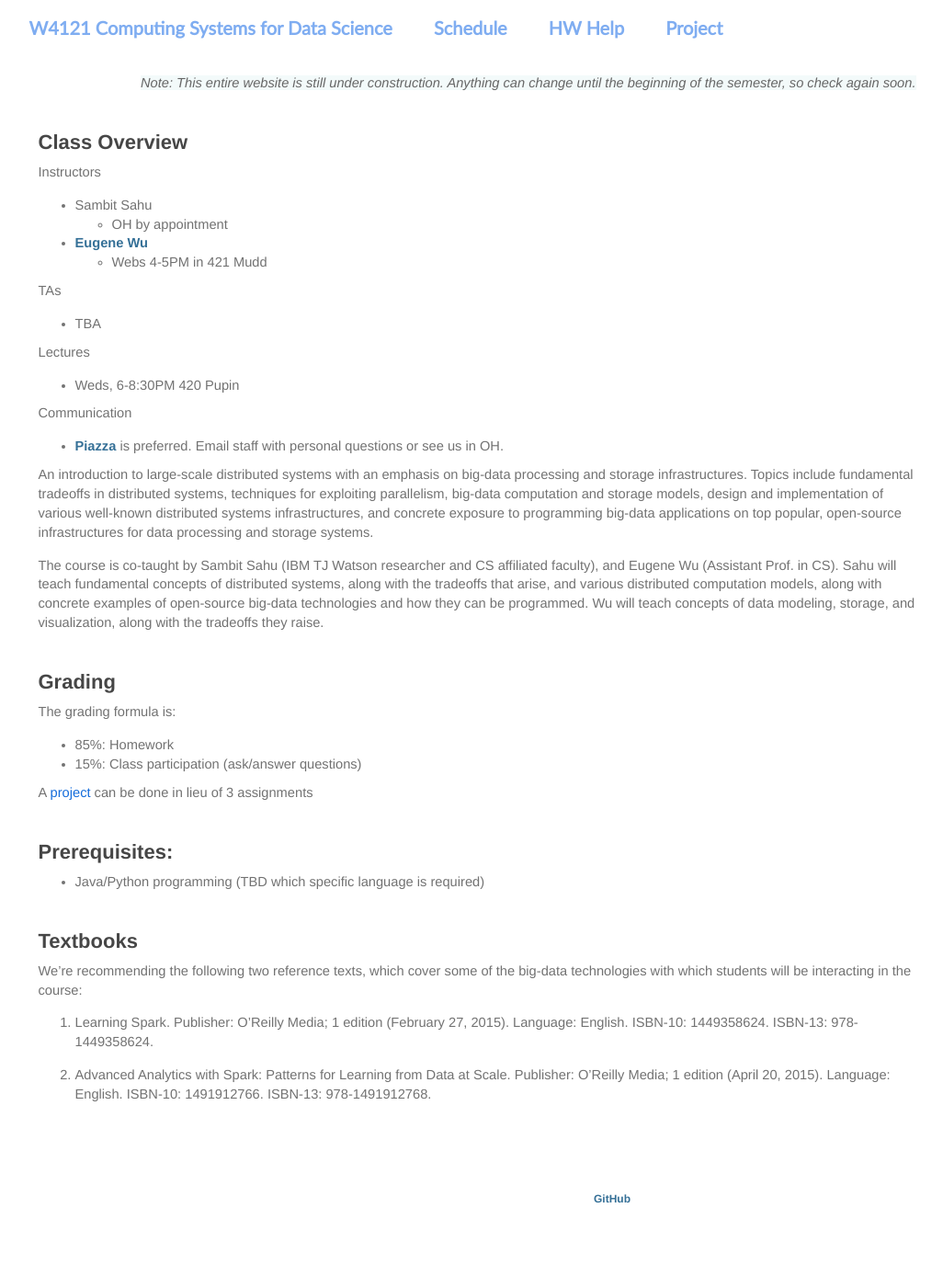
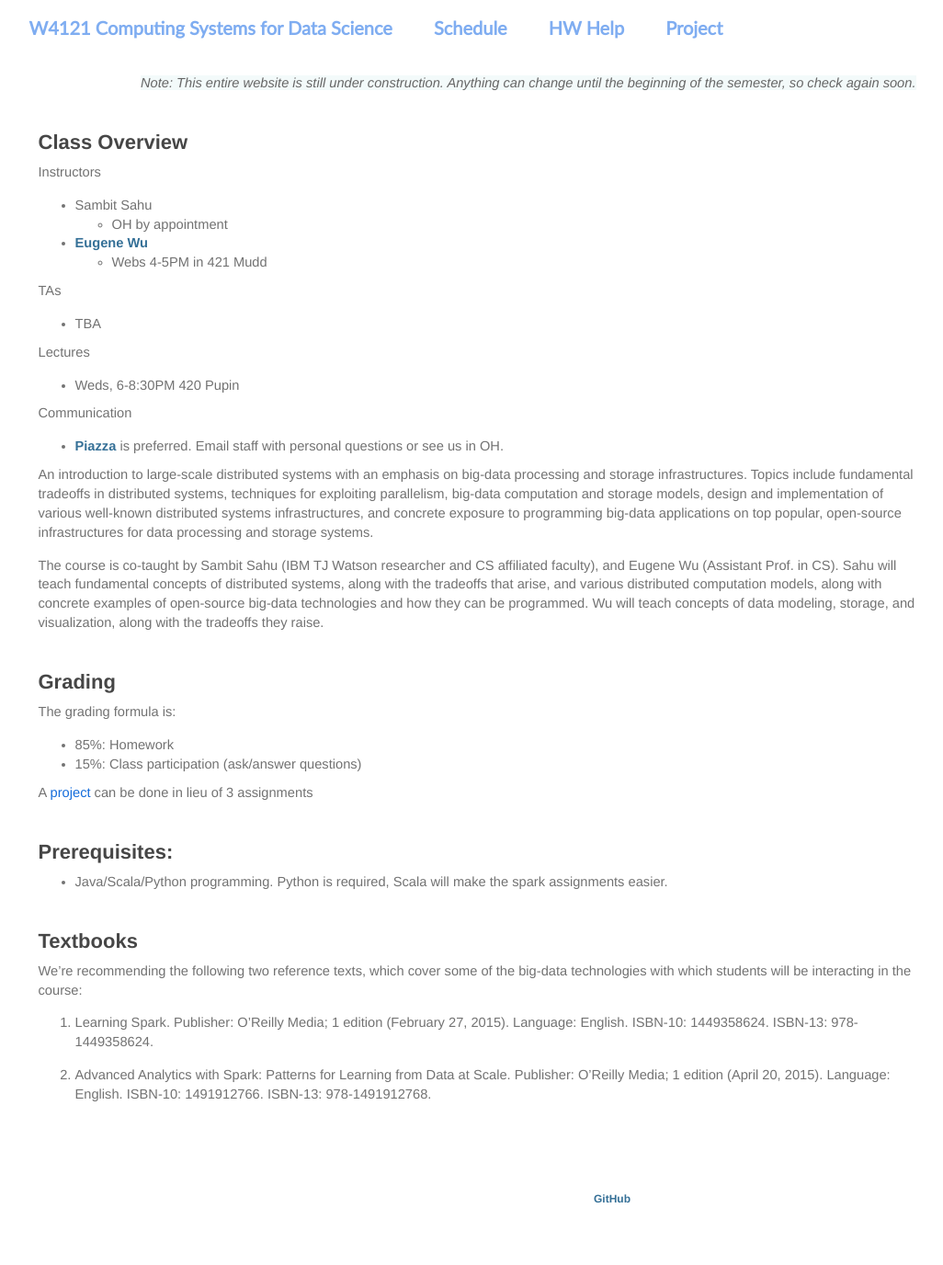
Before and after one commit to KnightMollo/w4121.github.io, a Jekyll site: the page built from index.md, in a window 1280 px wide. Shown: the whole page at 92% size, without its empty margins (121-1147 px from the left). Built offline with Jekyll 4.4.1, drawn with Linux system fonts in a browser that asks for light colours.

Commit message:
updated website

```diff
--- a/index.md
+++ b/index.md
@@ -49,7 +49,7 @@ A [project](./proposals) can be done in lieu of 3 assignments
 
 ## Prerequisites:
 
-* Java/Python programming (TBD which specific language is required)
+* Java/Scala/Python programming.  Python is required, Scala will make the spark assignments easier.
 
 ## Textbooks
 
```
Also changed, not shown: proposals.md (+2 -2 lines), 1 other file.
